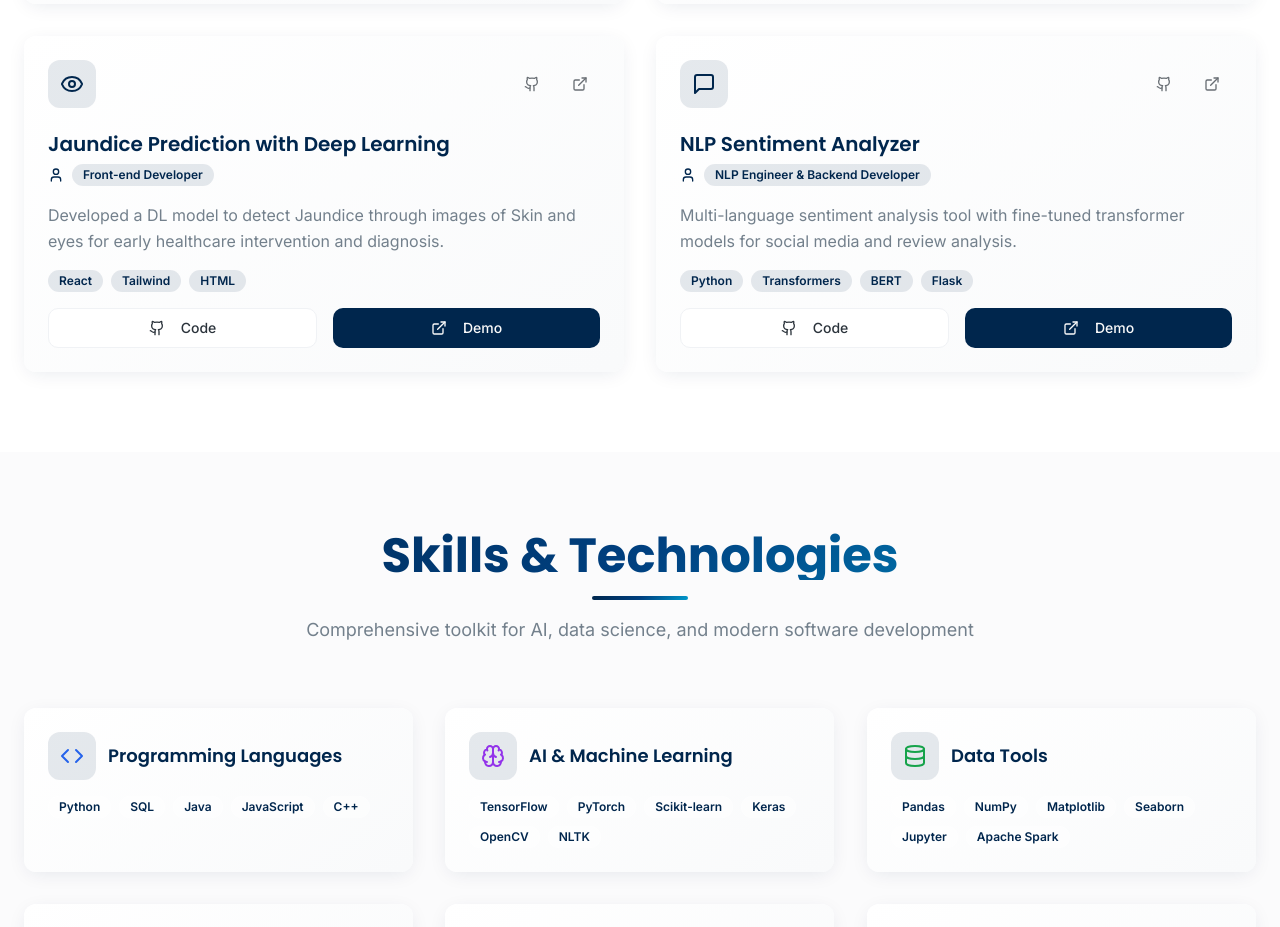
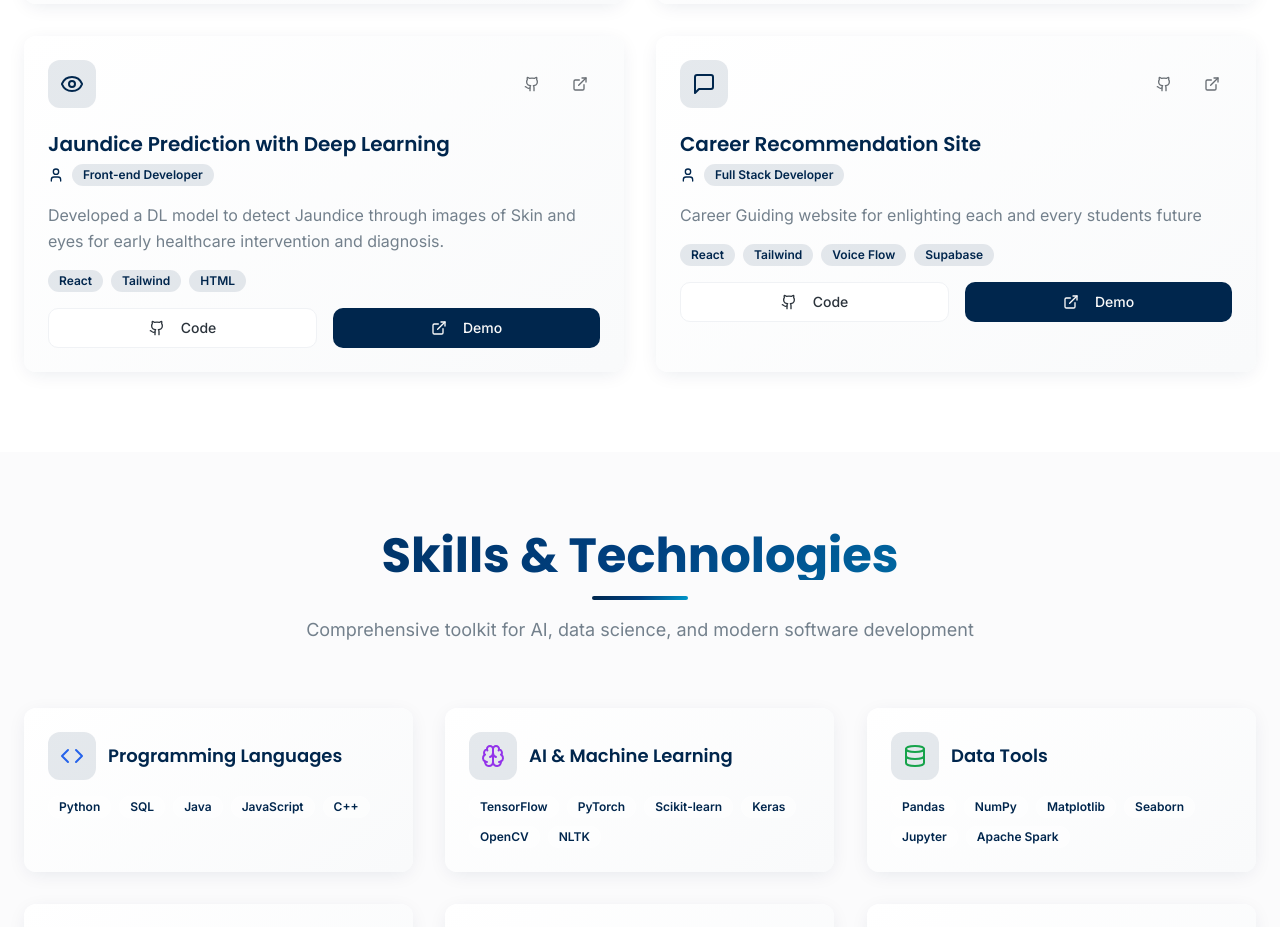
Before and after one commit to Venkateshaa-TD/Portfolio, a React (Vite) app: page / in a window 1280 px wide. Shown: the part 2360-3287 px from the top of the page. Built offline with nearby package versions, Linux system fonts and the light colour scheme; the HTML template or start-up script is replaced by a standard one.

Commit message:
Career compass

```diff
--- a/src/components/Projects.tsx
+++ b/src/components/Projects.tsx
@@ -33,12 +33,12 @@ const Projects = () => {
       demo: '#'
     },
     {
-      title: 'NLP Sentiment Analyzer',
-      role: 'NLP Engineer & Backend Developer',
-      description: 'Multi-language sentiment analysis tool with fine-tuned transformer models for social media and review analysis.',
-      tech: ['Python', 'Transformers', 'BERT', 'Flask'],
+      title: 'Career Recommendation Site',
+      role: 'Full Stack Developer',
+      description: 'Career Guiding website for enlighting each and every students future',
+      tech: ['React', 'Tailwind', 'Voice Flow', 'Supabase'],
       icon: MessageSquare,
-      github: '#',
+      github: 'https://github.com/Venkateshaa-TD/Career-Compass.git',
       demo: '#'
     }
   ];
```
